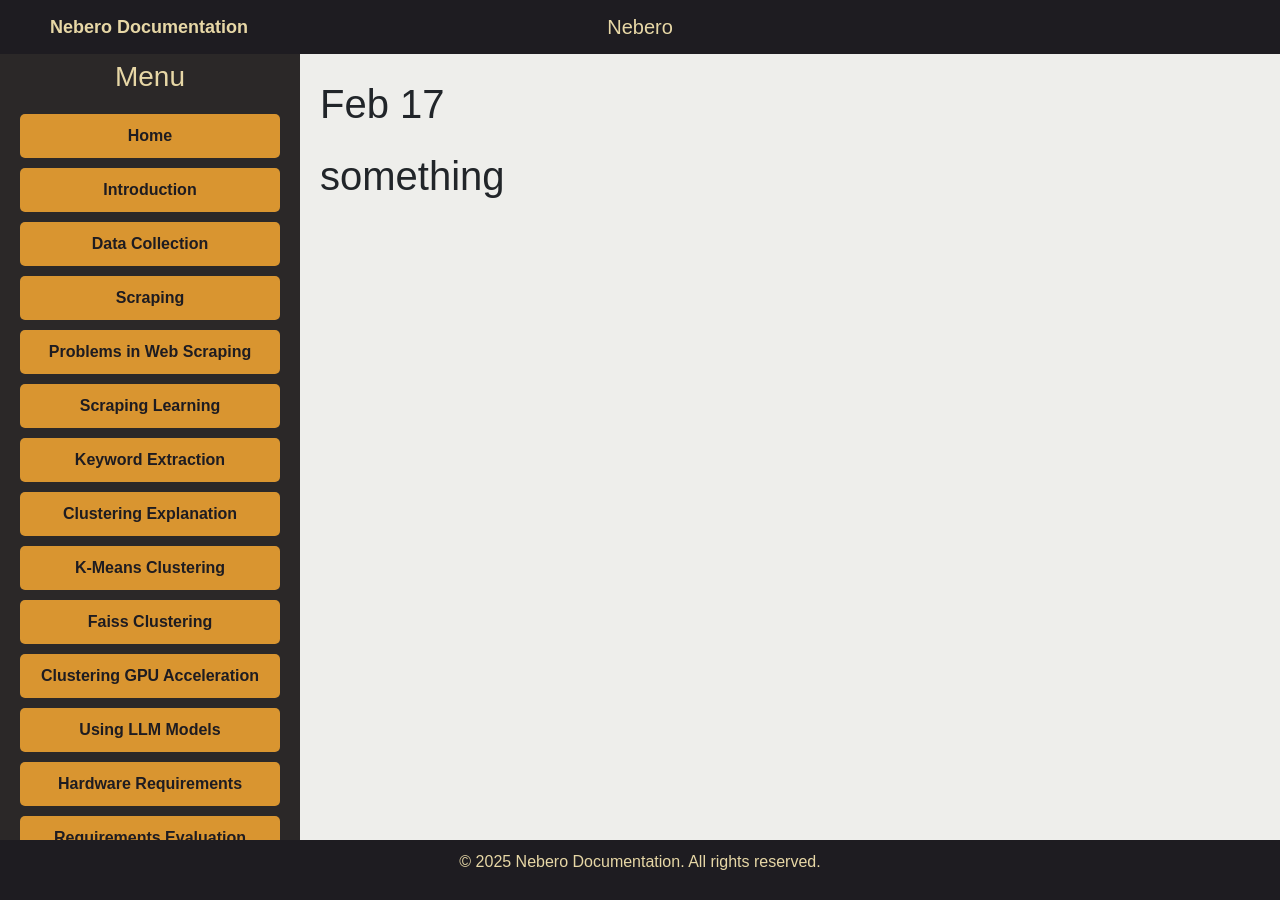
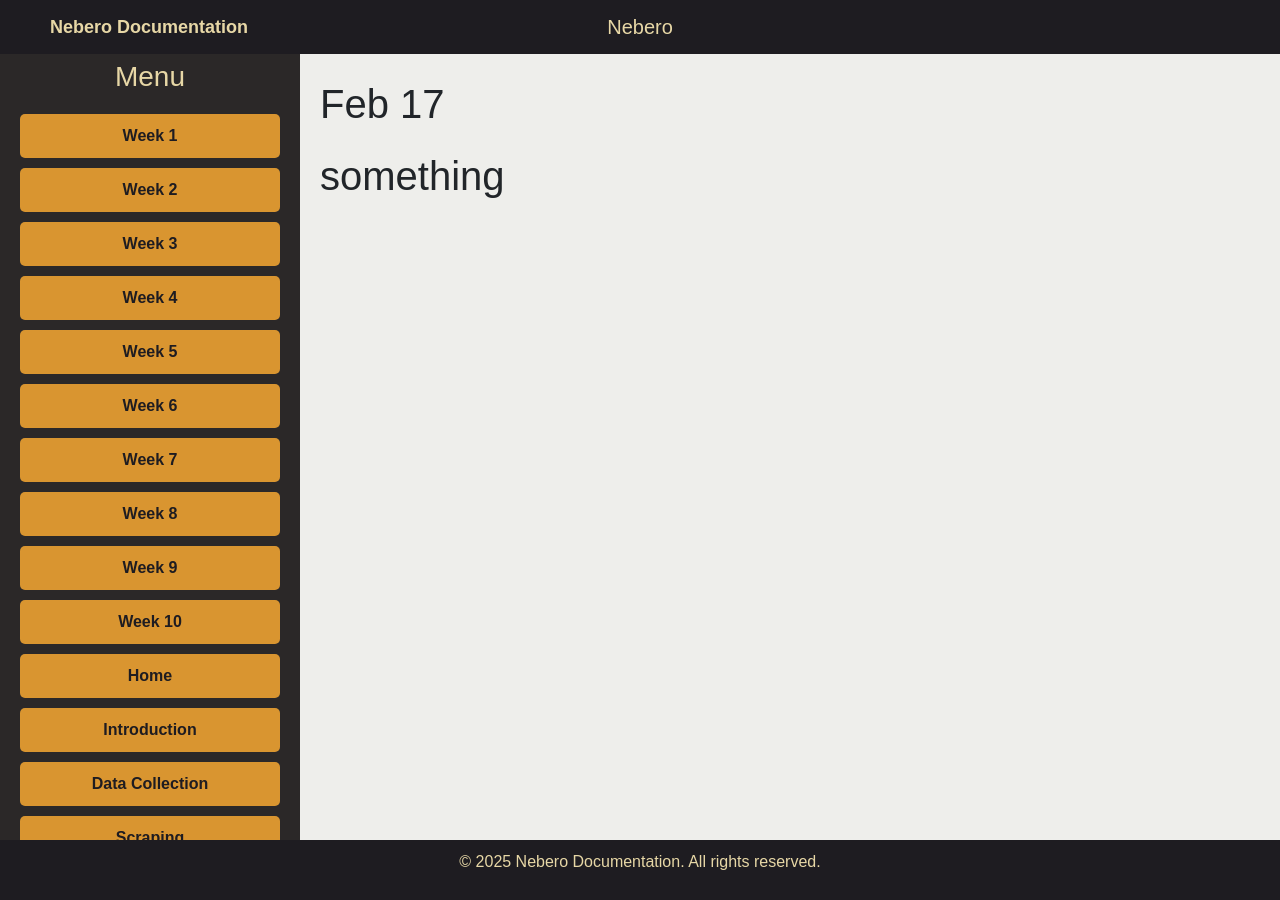
Before and after one commit to dilrajs616/nebero, a Jekyll site: the page built from _posts/2025-02-17-feb-17.md, in a window 1280 px wide. Built offline with Jekyll 4.4.1, drawn with Linux system fonts in a browser that asks for light colours; our own code applies the rules of GitHub Pages for plain Markdown files.

Commit message:
harman weeek 1

```diff
--- a/_config.yml
+++ b/_config.yml
@@ -11,6 +11,26 @@ theme: null
 
 # Navigation links
 navbar:
+  - title: "Week 1"
+    url: "/2025/01/01/week1"
+  - title: "Week 2"
+    url: "/2025/01/01/week2"
+  - title: "Week 3"
+    url: "/2025/01/01/week3"
+  - title: "Week 4"
+    url: "/2025/01/01/week4"
+  - title: "Week 5"
+    url: "/2025/01/01/week5"
+  - title: "Week 6"
+    url: "/2025/01/01/week6"
+  - title: "Week 7"
+    url: "/2025/01/01/week7"
+  - title: "Week 8"
+    url: "/2025/01/01/week8"
+  - title: "Week 9"
+    url: "/2025/01/01/week9"
+  - title: "Week 10"
+    url: "/2025/01/01/week10"
   - title: "Home"
     url: "/"
   - title: "Introduction"
@@ -45,8 +65,6 @@ navbar:
     url: "/2025/02/16/rtx-4090"
   - title: "Feb 17"
     url: "/2025/02/17/feb-17"
-  - title: "Week 1"
-    url: "/2025/02/17/week1"
 
 # Exclude any files from Jekyll's processing
 exclude:
```
Also changed, not shown: _posts/2025-01-01-week1.md (renamed from _posts/week1.md), _posts/2025-01-01-week10.md (added), _posts/2025-01-01-week2.md (added), _posts/2025-01-01-week3.md (added), _posts/2025-01-01-week4.md (added), _posts/2025-01-01-week5.md (added), _posts/2025-01-01-week6.md (added), _posts/2025-01-01-week7.md (added), _posts/2025-01-01-week8.md (added), _posts/2025-01-01-week9.md (added), _posts/week10.md (deleted), _posts/week2.md (deleted), _posts/week3.md (deleted), _posts/week4.md (deleted), 5 more files.
